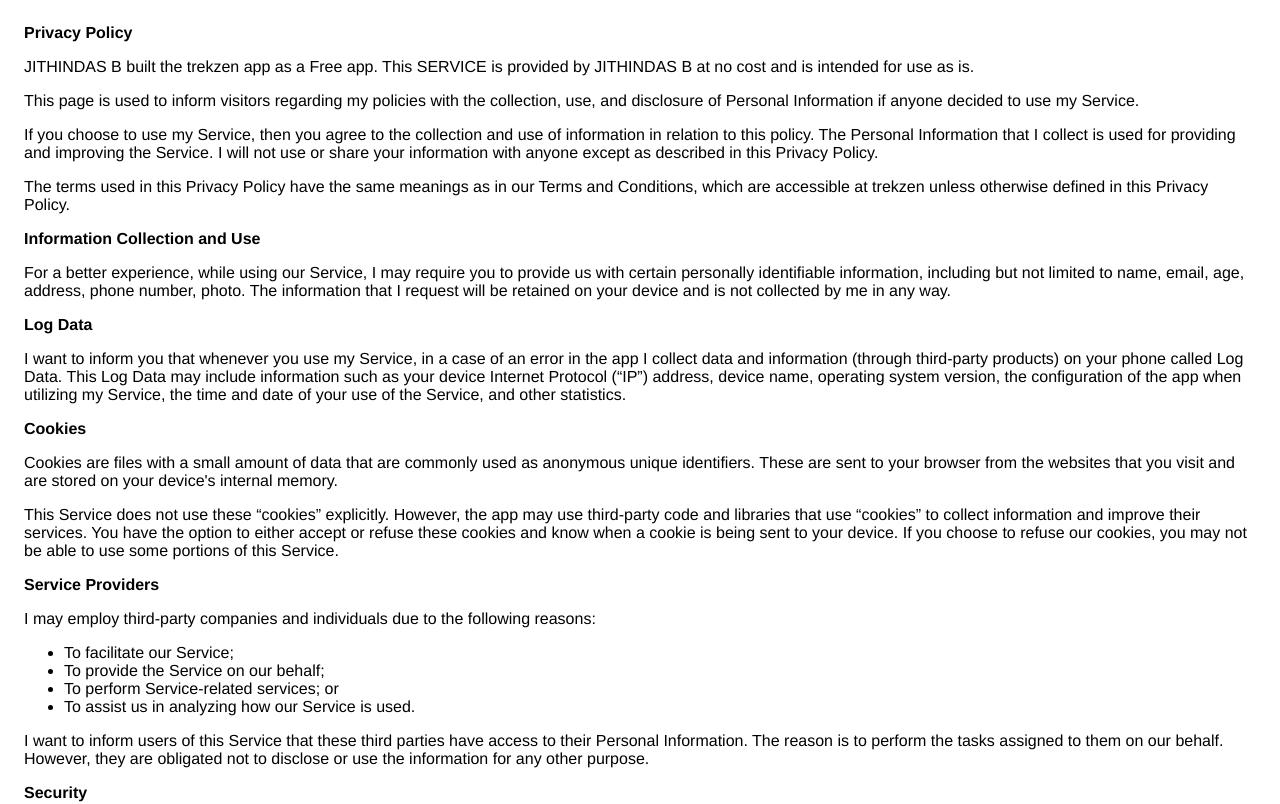
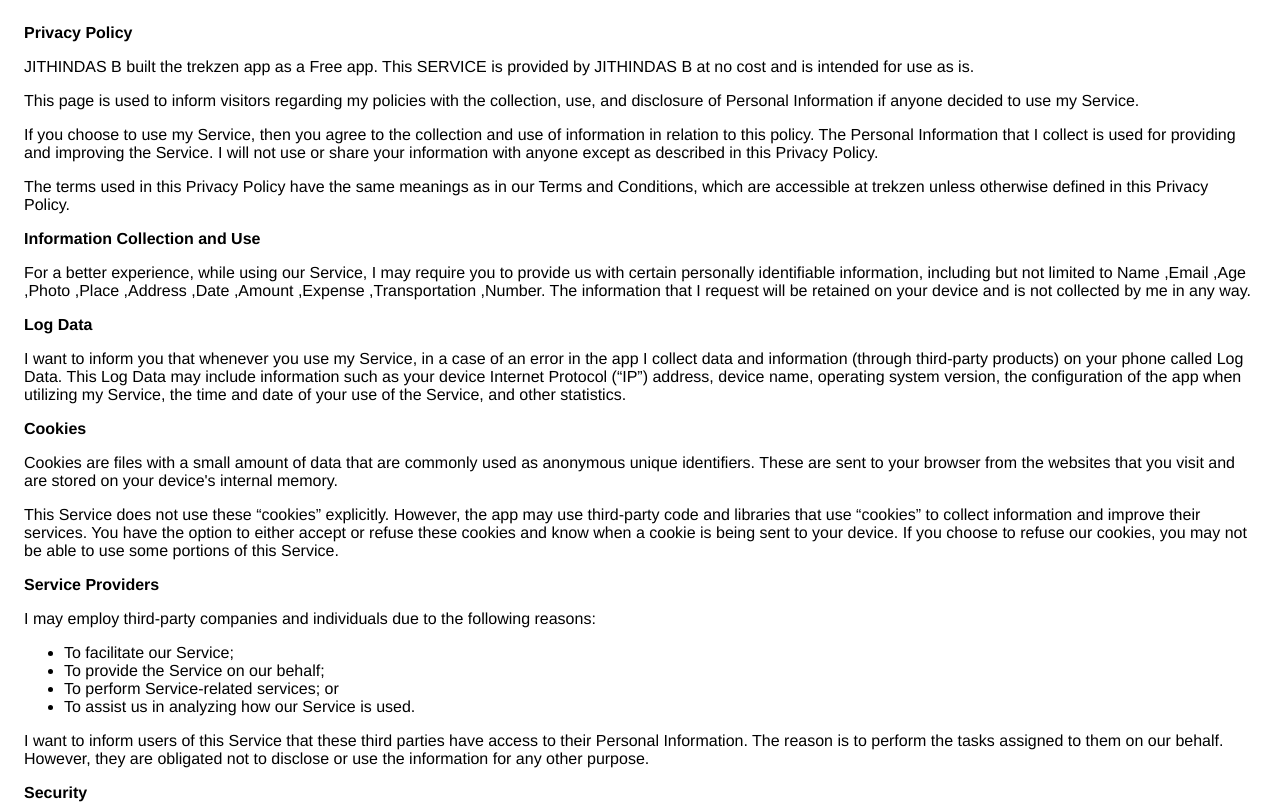
Before and after one commit to JITHINDASB/Trekzen-privacy-policy, a plain HTML site: page index.html in a window 1280 px wide. Shown: the top 804 px of the page. Drawn offline with Linux system fonts and the light colour scheme.

Commit message:
privacy&policy

```diff
--- a/index.html
+++ b/index.html
@@ -29,7 +29,7 @@
                 </p> <p><strong>Information Collection and Use</strong></p> <p>
                   For a better experience, while using our Service, I
                   may require you to provide us with certain personally
-                  identifiable information, including but not limited to name, email, age, address, phone number, photo. The information that
+                  identifiable information, including but not limited to Name ,Email ,Age ,Photo ,Place ,Address ,Date ,Amount ,Expense ,Transportation ,Number. The information that
                   I request will be retained on your device and is not collected by me in any way.
                 </p> <!----> <p><strong>Log Data</strong></p> <p>
                   I want to inform you that whenever you
```
